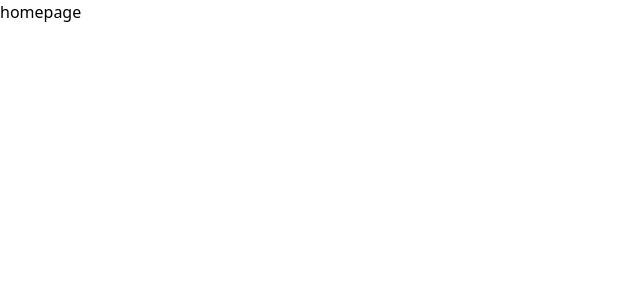
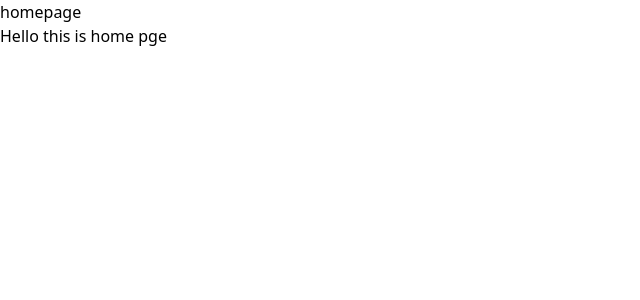
Before and after one commit to Jeelgor/Tours_Travel, a React (Vite) app: page /homepage in a window 1280 px wide. Shown: the top 300 px of the page, without its empty margins (0-640 px from the left). Built offline with nearby package versions, Linux system fonts and the light colour scheme.

Commit message:
Home page Added

```diff
--- a/src/Homepage.jsx
+++ b/src/Homepage.jsx
@@ -2,7 +2,11 @@ import React from 'react'
 
 const Homepage = () => {
     return (
-        <div>homepage</div>
+        <>
+            <div>homepage</div>
+
+            <h2>Hello this is home pge</h2>
+        </>
     )
 }
 
```
